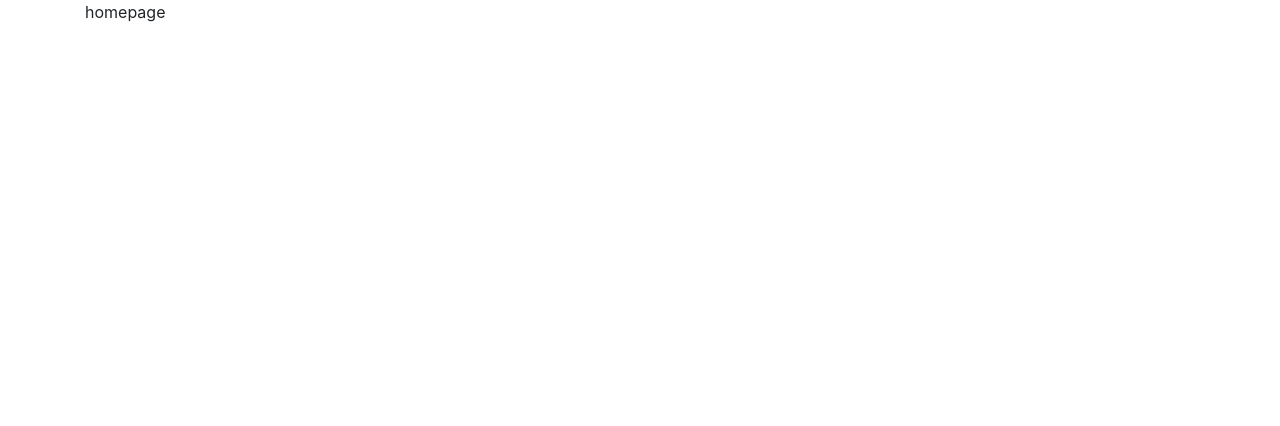
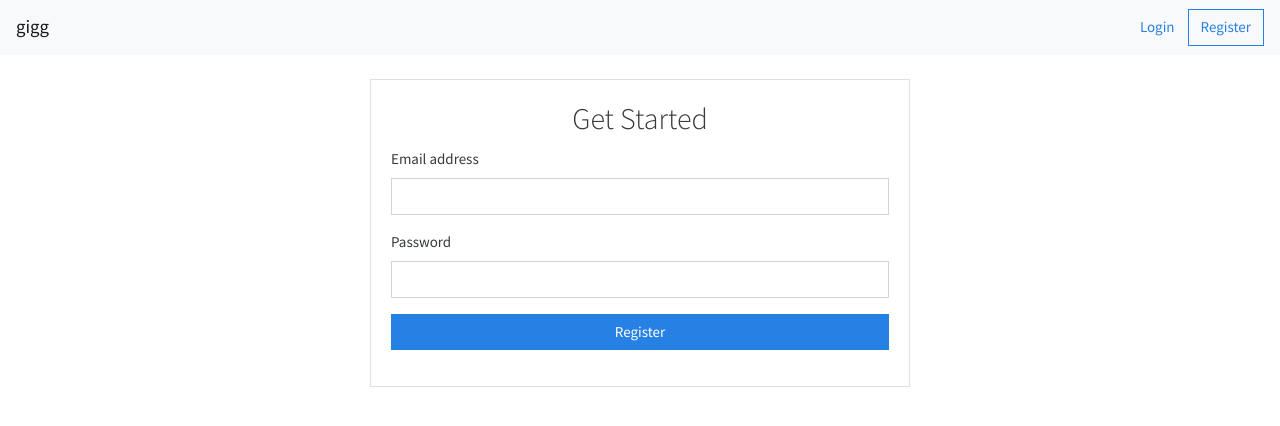
Before and after one commit to hizkifw/gigg-web, a React (Create React App) app: page /register in a window 1280 px wide. Shown: the top 426 px of the page. Built offline with nearby package versions, Linux system fonts and the light colour scheme.

Commit message:
Add basic login and register page

```diff
--- a/public/index.html
+++ b/public/index.html
@@ -15,7 +15,8 @@
       user's mobile device or desktop. See https://developers.google.com/web/fundamentals/web-app-manifest/
     -->
     <link rel="manifest" href="%PUBLIC_URL%/manifest.json" />
-    <link href="https://stackpath.bootstrapcdn.com/bootstrap/4.3.1/css/bootstrap.min.css" rel="stylesheet" integrity="sha384-ggOyR0iXCbMQv3Xipma34MD+dH/1fQ784/j6cY/iJTQUOhcWr7x9JvoRxT2MZw1T" crossorigin="anonymous">
+    <link rel="stylesheet" href="https://cdnjs.cloudflare.com/ajax/libs/bootswatch/4.3.1/cosmo/bootstrap.min.css" integrity="sha256-B2v3WDCH+olIjKaUMBXAZdwu1SYlEKs7eqroRv14atA=" crossorigin="anonymous" />
+    <!--<link href="https://stackpath.bootstrapcdn.com/bootstrap/4.3.1/css/bootstrap.min.css" rel="stylesheet" integrity="sha384-ggOyR0iXCbMQv3Xipma34MD+dH/1fQ784/j6cY/iJTQUOhcWr7x9JvoRxT2MZw1T" crossorigin="anonymous">-->
     <!--
       Notice the use of %PUBLIC_URL% in the tags above.
       It will be replaced with the URL of the `public` folder during the build.
--- a/src/components/App.js
+++ b/src/components/App.js
@@ -1,16 +1,40 @@
 import React from "react";
 import { BrowserRouter } from "react-router-dom";
 import { Route } from "react-router-dom";
-import { Container } from "react-bootstrap";
+import {
+  Button,
+  Container,
+  Nav,
+  Navbar,
+  NavDropdown,
+  Form,
+  FormControl
+} from "react-bootstrap";
 
 import HomePage from "../pages/HomePage";
+import LoginPage from "../pages/LoginPage";
+import RegisterPage from "../pages/RegisterPage";
 
 function App() {
   return (
     <BrowserRouter>
-      <Container>
-        <Route path="/" component={HomePage} />
-      </Container>
+      <Navbar bg="light" expand="md">
+        <Navbar.Brand href="/">gigg</Navbar.Brand>
+        <Navbar.Toggle aria-controls="basic-navbar-nav" />
+        <Navbar.Collapse id="basic-navbar-nav">
+          <Nav className="ml-auto">
+            <Button href="/login" variant="link">
+              Login
+            </Button>
+            <Button href="/register" variant="outline-primary">
+              Register
+            </Button>
+          </Nav>
+        </Navbar.Collapse>
+      </Navbar>
+      <Route path="/" exact component={HomePage} />
+      <Route path="/login" component={LoginPage} />
+      <Route path="/register" component={RegisterPage} />
     </BrowserRouter>
   );
 }
--- a/src/pages/HomePage.js
+++ b/src/pages/HomePage.js
@@ -1,8 +1,17 @@
 import React from "react";
-import { Button } from "react-bootstrap";
+import { Container, Form, Jumbotron } from "react-bootstrap";
 
 const HomePage = props => {
-  return <p>homepage</p>;
+  return (
+    <React.Fragment>
+      <Jumbotron>
+        <Container>
+          <h1>Find your next job.</h1>
+          <Form.Control type="text" placeholder="Search for services" />
+        </Container>
+      </Jumbotron>
+    </React.Fragment>
+  );
 };
 
 export default HomePage;
--- /dev/null
+++ b/src/pages/LoginPage.js
@@ -0,0 +1,41 @@
+import React from "react";
+import { Button, Card, Container, Form, Row, Col } from "react-bootstrap";
+
+const HomePage = props => {
+  return (
+    <React.Fragment>
+      <Container>
+        <Row className="mt-4">
+          <Col />
+          <Col sm={12} lg={6}>
+            <Card>
+              <Card.Body>
+                <Card.Title as="h2" className="text-center">
+                  Login
+                </Card.Title>
+                <Form>
+                  <Form.Group controlId="email">
+                    <Form.Label>Email address</Form.Label>
+                    <Form.Control type="email" />
+                  </Form.Group>
+                  <Form.Group controlId="password">
+                    <Form.Label>Password</Form.Label>
+                    <Form.Control type="password" />
+                  </Form.Group>
+                  <Form.Group controlId="btnLogin">
+                    <Button variant="primary" block>
+                      Login
+                    </Button>
+                  </Form.Group>
+                </Form>
+              </Card.Body>
+            </Card>
+          </Col>
+          <Col />
+        </Row>
+      </Container>
+    </React.Fragment>
+  );
+};
+
+export default HomePage;
--- /dev/null
+++ b/src/pages/RegisterPage.js
@@ -0,0 +1,41 @@
+import React from "react";
+import { Button, Card, Container, Form, Row, Col } from "react-bootstrap";
+
+const HomePage = props => {
+  return (
+    <React.Fragment>
+      <Container>
+        <Row className="mt-4">
+          <Col />
+          <Col sm={12} lg={6}>
+            <Card>
+              <Card.Body>
+                <Card.Title as="h2" className="text-center">
+                  Get Started
+                </Card.Title>
+                <Form>
+                  <Form.Group controlId="email">
+                    <Form.Label>Email address</Form.Label>
+                    <Form.Control type="email" />
+                  </Form.Group>
+                  <Form.Group controlId="password">
+                    <Form.Label>Password</Form.Label>
+                    <Form.Control type="password" />
+                  </Form.Group>
+                  <Form.Group controlId="btnLogin">
+                    <Button variant="primary" block>
+                      Register
+                    </Button>
+                  </Form.Group>
+                </Form>
+              </Card.Body>
+            </Card>
+          </Col>
+          <Col />
+        </Row>
+      </Container>
+    </React.Fragment>
+  );
+};
+
+export default HomePage;
```
